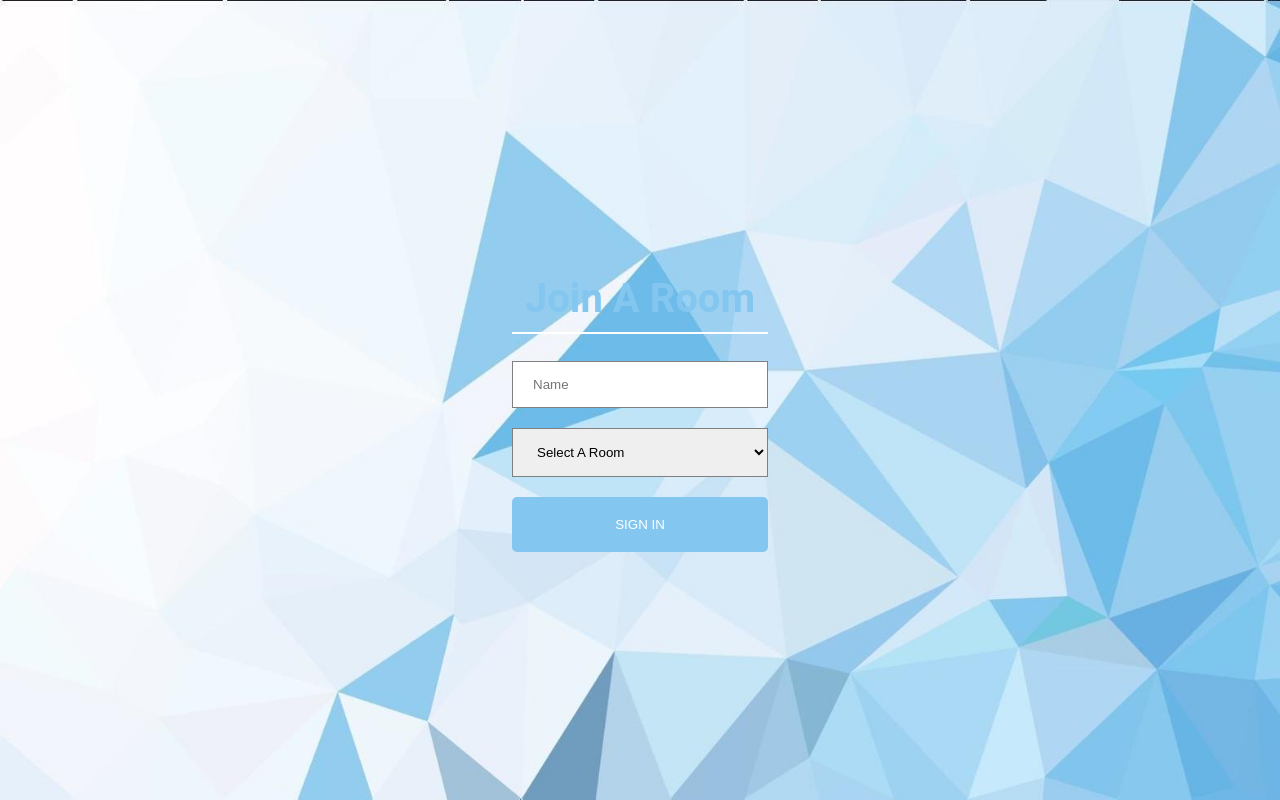
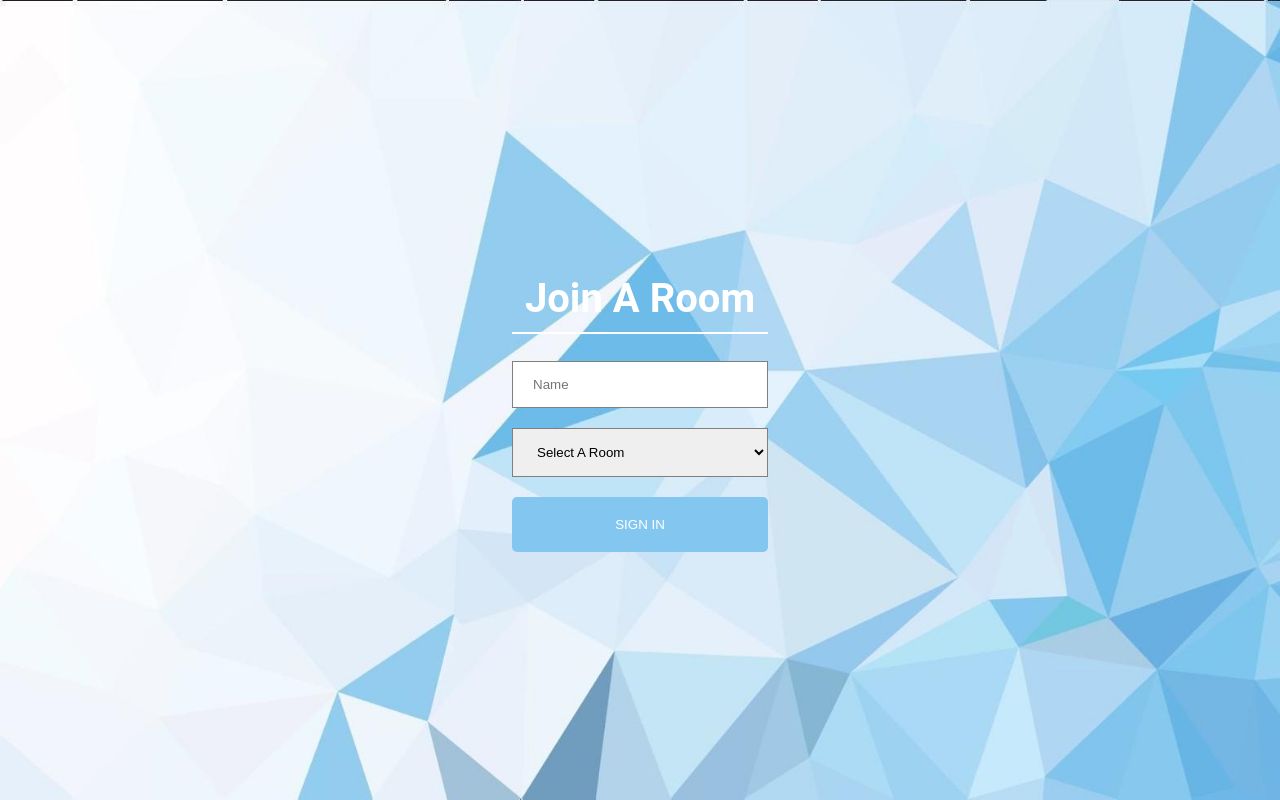
Before and after one commit to cbrinicombe13/wss-chat, a React (Create React App) app in the folder client/: page / in a window 1280 px wide. Built offline with nearby package versions, Linux system fonts and the light colour scheme.

Commit message:
Chagne join heading colour

```diff
--- a/client/src/components/Join/Join.css
+++ b/client/src/components/Join/Join.css
@@ -35,7 +35,7 @@ body {
 }
 
 .heading {
-  color: var(--secondary-light);
+  color: white;
   font-size: 2.5em;
   padding-bottom: 10px;
   border-bottom: 2px solid white;
```
